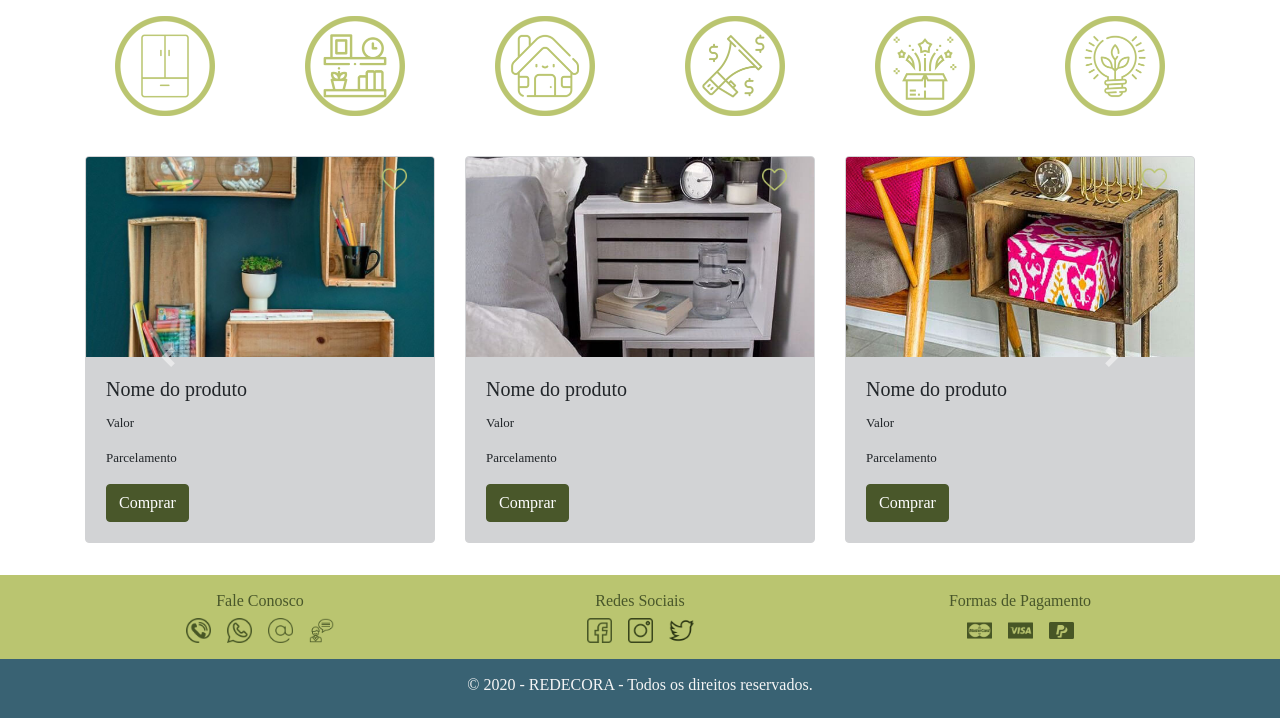
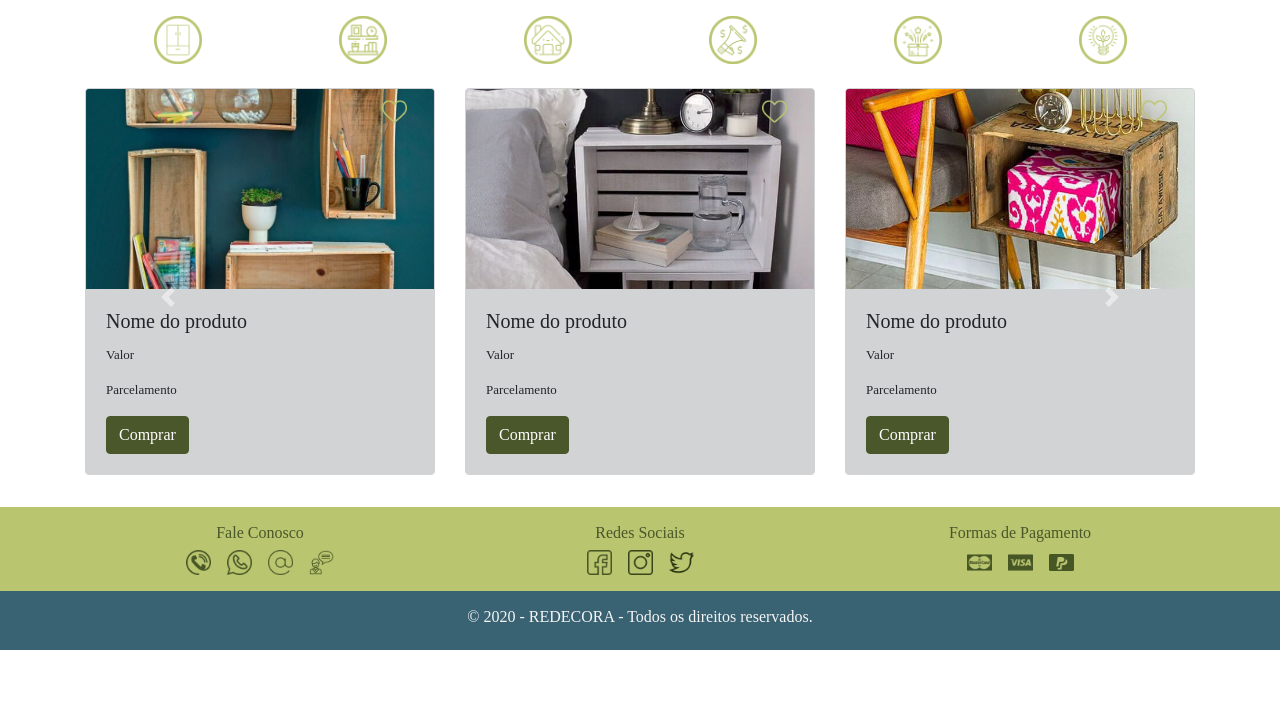
Before and after one commit to claudiasbp81/projetoDigitalHouse, a PHP site: page / in a window 1280 px wide. Shown: the part 106-824 px from the top of the page. After the commit the page ends 756 px from the top, so only its background shows below. Run offline with PHP 8.4, Linux system fonts and the light colour scheme; some web fonts are replaced.

Commit message:
Alterado a class dos botoes e tamanho de icones

```diff
--- a/css/estilo.css
+++ b/css/estilo.css
@@ -141,6 +141,13 @@ body{
 }
 
 .categorias{
-    width:100px;
-    height:100px;
+    max-width: 80px;
+    max-height: 80px;
 }
+
+/* @media screen and (max-width: 576px) {
+    .categorias{
+        width: 50px;
+        height: 50px;
+    }
+  } */
--- a/index.php
+++ b/index.php
@@ -14,35 +14,35 @@
     <div id="conteudo" class="container">
         <!-- inicio conteudo -->
 
-        <div class="row">
-            <div class="col-lg-2 py-2 mb-2 text-center">
-                <div>
-                    <a class="nav-link" href="search.php"><img src="Imagens/Categorias/Móveis.png" alt="" class="categorias"></a>
+        <div class="d-flex flex-wrap justify-content-around">
+            <div class="py-2 mb-2 text-center ">
+                <div class="categorias">
+                    <a class="nav-link" href="search.php"><img src="Imagens/Categorias/Móveis.png" alt="" class="img-fluid"></a>
                 </div>
             </div>
-            <div class="col-lg-2 py-2 mb-2 text-center">
-                <div>
-                    <a class="nav-link" href="search.php"><img src="Imagens/Categorias/Decoração.png" alt="" class="categorias"></a>
+            <div class="py-2 mb-2 text-center">
+                <div class="categorias">
+                    <a class="nav-link" href="search.php"><img src="Imagens/Categorias/Decoração.png" alt="" class="img-fluid"></a>
                 </div>
             </div>
-            <div class="col-lg-2 py-2 mb-2 text-center">
-                <div>
-                    <a class="nav-link" href="search.php"><img src="Imagens/Categorias/Ambientes.png" alt="" class="categorias"></a>
+            <div class="py-2 mb-2 text-center">
+                <div class="categorias">
+                    <a class="nav-link" href="search.php"><img src="Imagens/Categorias/Ambientes.png" alt="" class="img-fluid"></a>
                 </div>
             </div>
-            <div class="col-lg-2 py-2 mb-2 text-center">
-                <div>
-                    <a class="nav-link" href="search.php"><img src="Imagens/Categorias/Promoção.png" alt="" class="categorias"></a>
+            <div class="py-2 mb-2 text-center">
+                <div class="categorias">
+                    <a class="nav-link" href="search.php"><img src="Imagens/Categorias/Promoção.png" alt="" class="img-fluid"></a>
                 </div>
             </div>
-            <div class="col-lg-2 py-2 mb-2 text-center">
-                <div>
-                    <a class="nav-link" href="search.php"><img src="Imagens/Categorias/Novidades.png" alt="" class="categorias"></a>
+            <div class="py-2 mb-2 text-center">
+                <div class="categorias">
+                    <a class="nav-link" href="search.php"><img src="Imagens/Categorias/Novidades.png" alt="" class="img-fluid"></a>
                 </div>
             </div>
-            <div class="col-lg-2 py-2 mb-2 text-center">
-                <div>
-                    <a class="nav-link" href="search.php"><img src="Imagens/Categorias/Inspire-se - Sustentabilidade.png" alt="" class="categorias"></a>
+            <div class="py-2 mb-2 text-center">
+                <div class="categorias">
+                    <a class="nav-link" href="search.php"><img src="Imagens/Categorias/Inspire-se - Sustentabilidade.png" alt="" class="img-fluid"></a>
                 </div>
             </div>
         </div>
@@ -58,7 +58,7 @@
             <div class="carousel-inner">
                 <div class="carousel-item active">
                     <div class="row">
-                        <div class="col-lg-4 py-3 mb-3">
+                        <div class="col-md-4 pb-3 mb-3">
                             <div class="card" style="width: 18rem col-md-4 text-center card;">
                                 <div>
                                     <img src="imagens/Header/heart verde claro.png" alt="" class="icone img-fluid wishlist-icon">
@@ -72,7 +72,7 @@
                                 </div>
                             </div>
                         </div>
-                        <div class="col-lg-4 py-3 mb-3">
+                        <div class="col-md-4 pb-3 mb-3">
                             <div class="card" style="width: 18rem col-md-4 text-center card;">
                                 <div>
                                     <img src="imagens/Header/heart verde claro.png" alt="" class="icone img-fluid wishlist-icon">
@@ -86,7 +86,7 @@
                                 </div>
                             </div>
                         </div>
-                        <div class="col-lg-4 py-3 mb-3">
+                        <div class="col-md-4 pb-3 mb-3">
                             <div class="card" style="width: 18rem col-md-4 text-center card;">
                                 <div>
                                     <img src="imagens/Header/heart verde claro.png" alt="" class="icone img-fluid wishlist-icon">
@@ -104,7 +104,7 @@
                 </div>
                 <div class="carousel-item">
                     <div class="row">
-                        <div class="col-lg-4 py-3 mb-3">
+                        <div class="col-md-4 pb-3 mb-3">
                             <div class="card" style="width: 18rem col-md-4 text-center card;">
                                 <div>
                                     <img src="imagens/Header/heart verde claro.png" alt="" class="icone img-fluid wishlist-icon">
@@ -118,7 +118,7 @@
                                 </div>
                             </div>
                         </div>
-                        <div class="col-lg-4 py-3 mb-3">
+                        <div class="col-md-4 pb-3 mb-3">
                             <div class="card" style="width: 18rem col-md-4 text-center card;">
                                 <div>
                                     <img src="imagens/Header/heart verde claro.png" alt="" class="icone img-fluid wishlist-icon">
@@ -132,7 +132,7 @@
                                 </div>
                             </div>
                         </div>
-                        <div class="col-lg-4 py-3 mb-3">
+                        <div class="col-md-4 pb-3 mb-3">
                             <div class="card" style="width: 18rem col-md-4 text-center card;">
                                 <div>
                                     <img src="imagens/Header/heart verde claro.png" alt="" class="icone img-fluid wishlist-icon">
@@ -150,7 +150,7 @@
                 </div>
                 <div class="carousel-item">
                     <div class="row">
-                        <div class="col-lg-4 py-3 mb-3">
+                        <div class="col-md-4 pb-3 mb-3">
                             <div class="card" style="width: 18rem col-md-4 text-center card;">
                                 <div>
                                     <img src="imagens/Header/heart verde claro.png" alt="" class="icone img-fluid wishlist-icon">
@@ -164,7 +164,7 @@
                                 </div>
                             </div>
                         </div>
-                        <div class="col-lg-4 py-3 mb-3">
+                        <div class="col-md-4 pb-3 mb-3">
                             <div class="card" style="width: 18rem col-md-4 text-center card;">
                                 <div>
                                     <img src="imagens/Header/heart verde claro.png" alt="" class="icone img-fluid wishlist-icon">
@@ -178,7 +178,7 @@
                                 </div>
                             </div>
                         </div>
-                        <div class="col-lg-4 py-3 mb-3">
+                        <div class="col-md-4 pb-3 mb-3">
                             <div class="card" style="width: 18rem col-md-4 text-center card;">
                                 <div>
                                     <img src="imagens/Header/heart verde claro.png" alt="" class="icone img-fluid wishlist-icon">
@@ -196,7 +196,7 @@
                 </div>
                 <div class="carousel-item">
                     <div class="row">
-                        <div class="col-lg-4 py-3 mb-3">
+                        <div class="col-md-4 pb-3 mb-3">
                             <div class="card" style="width: 18rem col-md-4 text-center card;">
                                 <div>
                                     <img src="imagens/Header/heart verde claro.png" alt="" class="icone img-fluid wishlist-icon">
@@ -210,7 +210,7 @@
                                 </div>
                             </div>
                         </div>
-                        <div class="col-lg-4 py-3 mb-3">
+                        <div class="col-md-4 pb-3 mb-3">
                             <div class="card" style="width: 18rem col-md-4 text-center card;">
                                 <div>
                                     <img src="imagens/Header/heart verde claro.png" alt="" class="icone img-fluid wishlist-icon">
@@ -224,7 +224,7 @@
                                 </div>
                             </div>
                         </div>
-                        <div class="col-lg-4 py-3 mb-3">
+                        <div class="col-md-4 pb-3 mb-3">
                             <div class="card" style="width: 18rem col-md-4 text-center card;">
                                 <div>
                                     <img src="imagens/Header/heart verde claro.png" alt="" class="icone img-fluid wishlist-icon">
```
Also changed, not shown: about.php (+9 -5 lines), add-user-form.php (+12 -8 lines), contact-form.php (+8 -4 lines).
